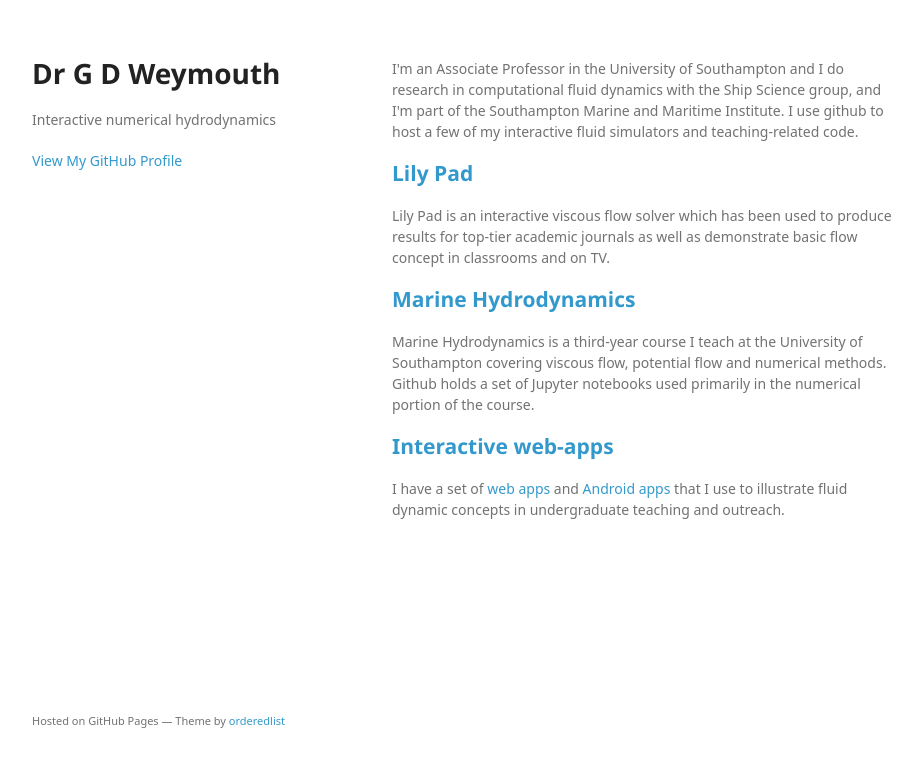
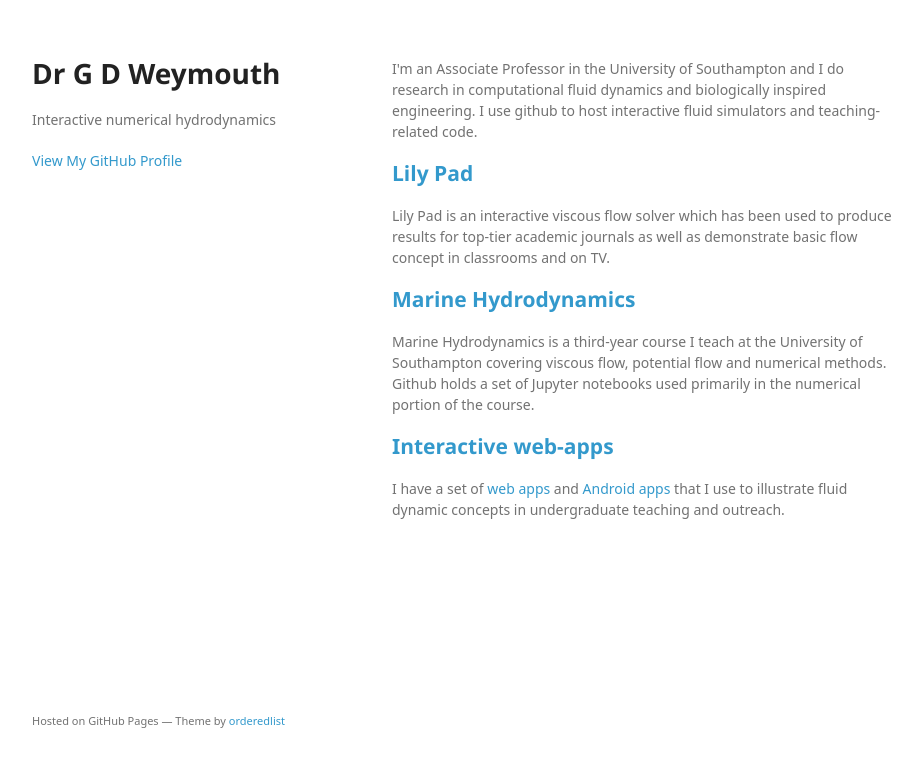
Before and after one commit to weymouth/weymouth.github.io, a plain HTML site: page index.html in a window 1280 px wide. Shown: the whole page, without its empty margins (178-1100 px from the left). Drawn offline with Linux system fonts and the light colour scheme; a web font is replaced by a local one.

Commit message:
Tighten up

```diff
--- a/index.html
+++ b/index.html
@@ -23,7 +23,7 @@
 
       </header>
       <section>
-        <p>I'm an Associate Professor in the University of Southampton and I do research in computational fluid dynamics with the Ship Science group, and I'm part of the Southampton Marine and Maritime Institute. I use github to host a few of my interactive fluid simulators and teaching-related code. </p>
+        <p>I'm an Associate Professor in the University of Southampton and I do research in computational fluid dynamics and biologically inspired engineering. I use github to host interactive fluid simulators and teaching-related code. </p>
 
 <h2>
 <a id="lily-pad" class="anchor" href="#lily-pad" aria-hidden="true"><span aria-hidden="true" class="octicon octicon-link"></span></a><a href="https://github.com/weymouth/lily-pad">Lily Pad</a>
```
